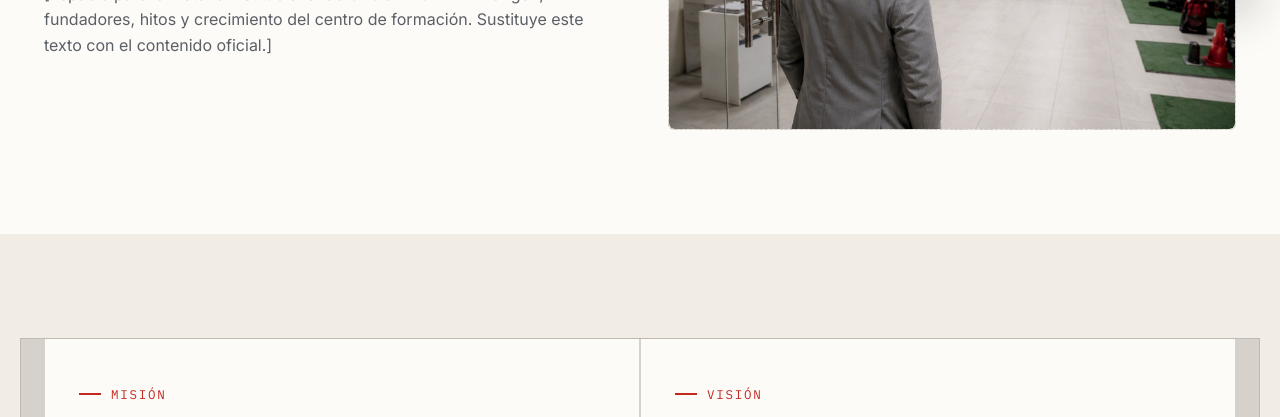
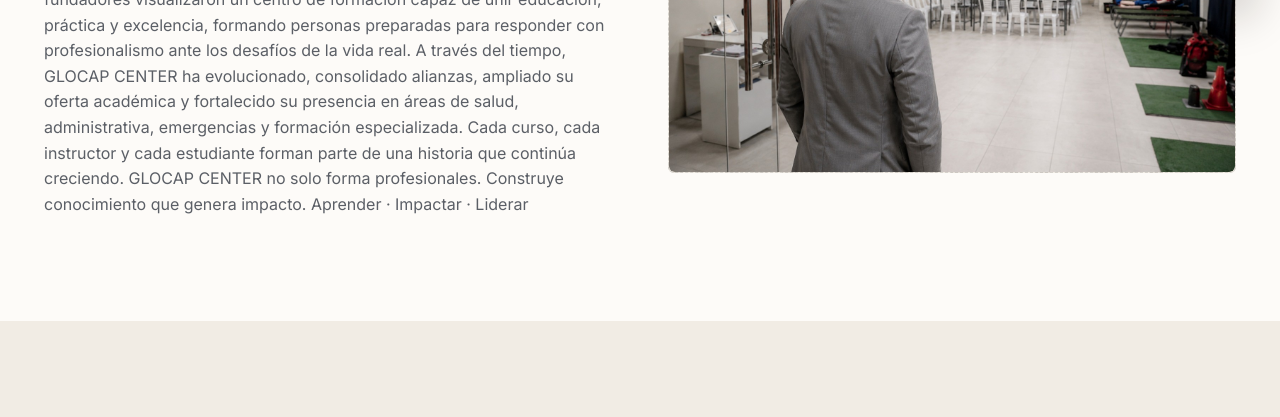
Before and after one commit to S3N-SHI/GLOCAP-CENTER, a plain HTML site: page paginas/nosotros.html in a window 1280 px wide. Shown: the part 779-1196 px from the top of the page. Drawn offline with nearby package versions, Linux system fonts and the light colour scheme; a web font is replaced by a local one.

Commit message:
HISTORIA DE LA IMPRESA

```diff
--- a/paginas/nosotros.html
+++ b/paginas/nosotros.html
@@ -57,8 +57,23 @@
         <div data-revelar>
           <p class="eyebrow">Historia</p>
           <h2 class="titulo-seccion">De la práctica clínica al aula</h2>
-          <p class="parrafo-guia">[Espacio para la historia institucional de GLOCAP CENTER: origen, fundadores, hitos y
-            crecimiento del centro de formación. Sustituye este texto con el contenido oficial.]</p>
+          <p class="parrafo-guia">Nuestra historia
+
+            GLOCAP CENTER nace de una convicción: el conocimiento adquiere verdadero valor cuando se transforma en
+            capacidad para servir, actuar e impactar.
+
+            Desde sus primeros pasos, sus fundadores visualizaron un centro de formación capaz de unir educación,
+            práctica y excelencia, formando personas preparadas para responder con profesionalismo ante los desafíos de
+            la vida real.
+
+            A través del tiempo, GLOCAP CENTER ha evolucionado, consolidado alianzas, ampliado su oferta académica y
+            fortalecido su presencia en áreas de salud, administrativa, emergencias y formación especializada.
+
+            Cada curso, cada instructor y cada estudiante forman parte de una historia que continúa creciendo.
+
+            GLOCAP CENTER no solo forma profesionales. Construye conocimiento que genera impacto.
+
+            Aprender · Impactar · Liderar</p>
         </div>
         <div class="espacio-imagen" data-revelar style="min-height:320px;">
           <div class="historia-imagen" data-revelar>
```
